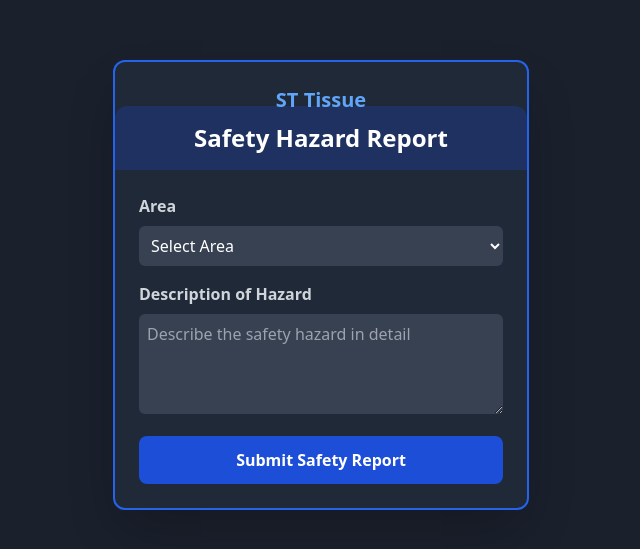
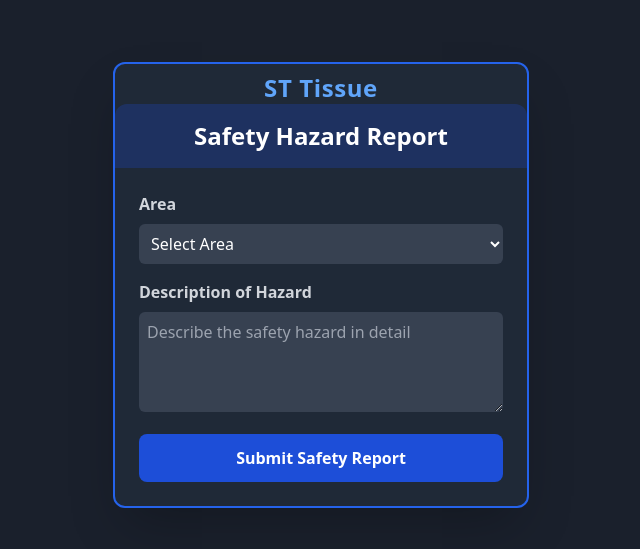
Before and after one commit to gtgriffin/safety-report-system, a plain HTML site: page index.html in a window 1280 px wide. Shown: the part 115-664 px from the top of the page, without its empty margins (319-959 px from the left). Drawn offline with nearby package versions, Linux system fonts and the light colour scheme.

Commit message:
Update index.html

```diff
--- a/index.html
+++ b/index.html
@@ -17,8 +17,8 @@
     <div id="root" class="max-w-md mx-auto p-4 min-h-screen flex items-center justify-center">
         <div class="w-full bg-gray-800 text-white border-2 border-blue-600 rounded-xl shadow-2xl p-6">
             <!-- "ST Tissue" Header -->
-            <div class="text-center mb-4">
-                <h2 class="text-xl font-bold text-blue-400">ST Tissue</h2>
+            <div class="text-center -mt-4 mb-6">
+                <h2 class="text-2xl font-extrabold text-blue-400 tracking-wide">ST Tissue</h2>
             </div>
 
             <div class="bg-blue-900 bg-opacity-50 py-4 rounded-t-xl -mt-6 -mx-6 mb-6 px-6">
@@ -29,7 +29,7 @@
 
             <!-- FormSubmit.co Form -->
             <form
-                action="https://formsubmit.co/gtgriffin21@gmail.com"
+                action="https://formsubmit.co/61b0b3a2d6bf08cfd349e182230f3fbd"
                 method="POST"
                 class="space-y-4">
 
```
